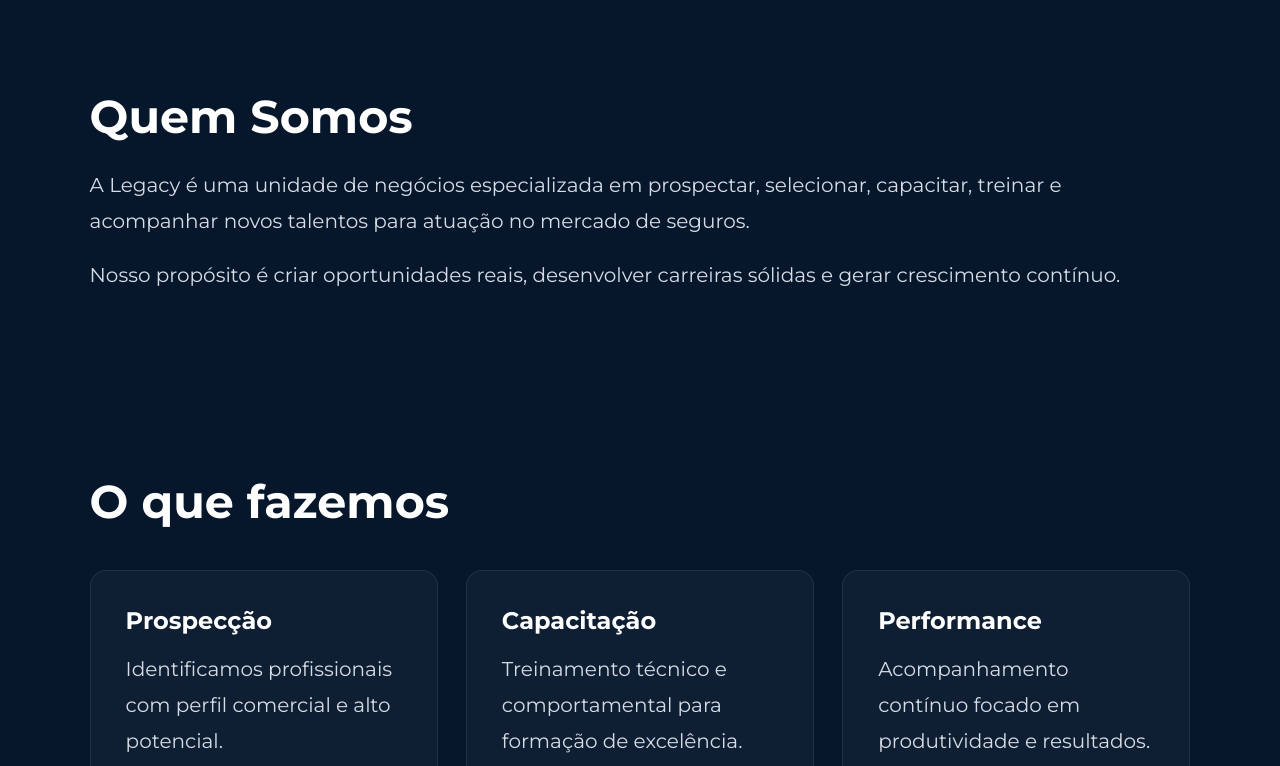
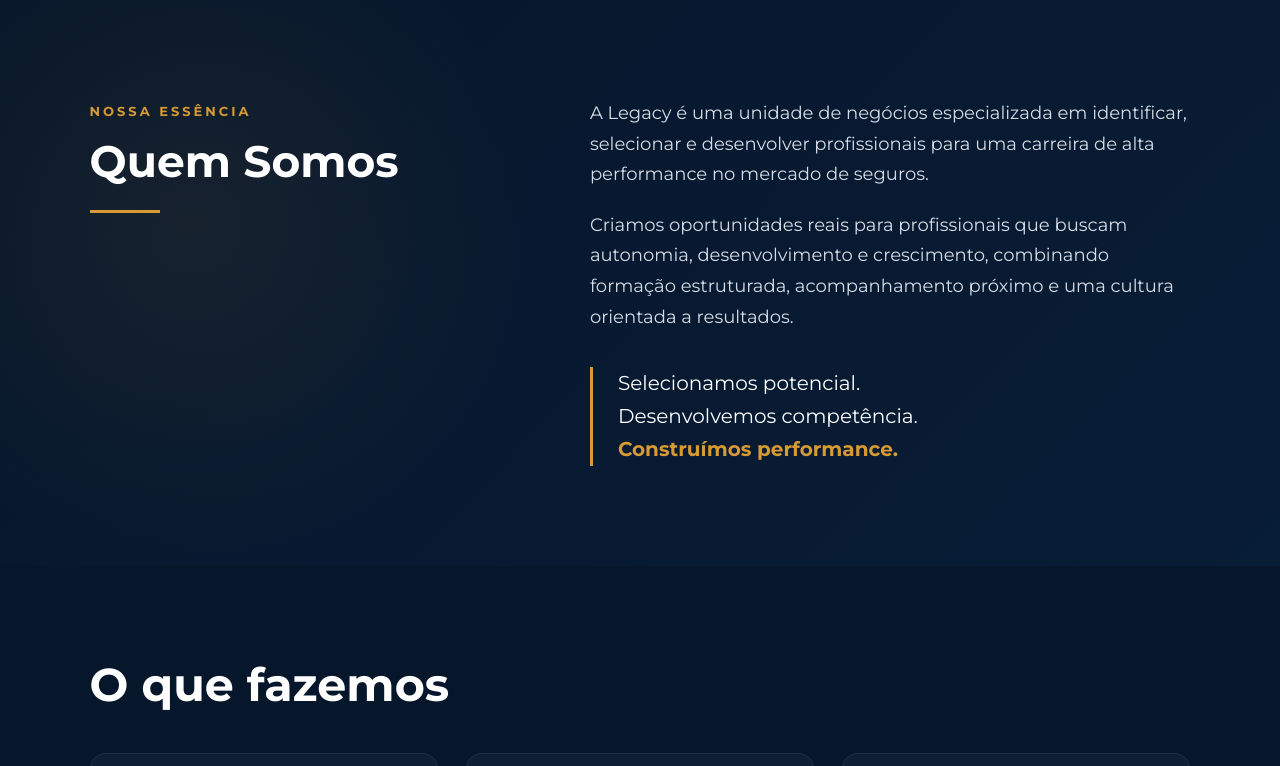
Before and after one commit to gustavosopli/legacyml-site, a plain HTML site: page index.html in a window 1280 px wide. Shown: the part 789-1555 px from the top of the page. Drawn offline with Linux system fonts and the light colour scheme.

Commit message:
Update index.html

```diff
--- a/index.html
+++ b/index.html
@@ -186,7 +186,84 @@
 }
 
 }
+.sobre-section{
+    padding:100px 7%;
+    background:
+        radial-gradient(circle at 15% 40%, rgba(216,154,50,.08), transparent 30%),
+        linear-gradient(135deg,#06162b 0%,#081d36 100%);
+}
 
+.sobre-grid{
+    max-width:1500px;
+    margin:auto;
+    display:grid;
+    grid-template-columns:.8fr 1.2fr;
+    gap:100px;
+    align-items:start;
+}
+
+.sobre-titulo{
+    padding-top:5px;
+}
+
+.eyebrow{
+    display:block;
+    color:var(--dourado);
+    font-size:13px;
+    font-weight:700;
+    letter-spacing:3px;
+    margin-bottom:18px;
+}
+
+.sobre-titulo h2{
+    font-size:44px;
+    line-height:1.1;
+    margin:0;
+}
+
+.linha-dourada{
+    width:70px;
+    height:3px;
+    background:var(--dourado);
+    margin-top:25px;
+}
+
+.sobre-conteudo p{
+    font-size:18px;
+    line-height:1.7;
+    color:var(--cinza);
+    max-width:760px;
+    margin-bottom:20px;
+}
+
+.manifesto{
+    margin-top:35px;
+    padding-left:25px;
+    border-left:3px solid var(--dourado);
+    font-size:20px;
+    line-height:1.65;
+    color:white;
+}
+
+.manifesto strong{
+    color:var(--dourado);
+}
+
+@media(max-width:980px){
+
+    .sobre-grid{
+        grid-template-columns:1fr;
+        gap:40px;
+    }
+
+    .sobre-section{
+        padding:70px 7%;
+    }
+
+    .sobre-titulo h2{
+        font-size:36px;
+    }
+}
 </style>
 </head>
 
@@ -225,20 +302,42 @@
 
 </section>
 
-<section id="sobre">
+<section id="sobre" class="sobre-section">
 
-<h2>Quem Somos</h2>
+  <div class="sobre-grid">
 
-<p>
-A Legacy é uma unidade de negócios especializada em prospectar, selecionar, capacitar, treinar e acompanhar novos talentos para atuação no mercado de seguros.
-</p>
+    <div class="sobre-titulo">
+      <span class="eyebrow">NOSSA ESSÊNCIA</span>
+      <h2>Quem Somos</h2>
 
-<p style="margin-top:18px;">
-Nosso propósito é criar oportunidades reais, desenvolver carreiras sólidas e gerar crescimento contínuo.
-</p>
+      <div class="linha-dourada"></div>
+    </div>
+
+    <div class="sobre-conteudo">
+
+      <p>
+        A Legacy é uma unidade de negócios especializada em identificar,
+        selecionar e desenvolver profissionais para uma carreira de alta
+        performance no mercado de seguros.
+      </p>
+
+      <p>
+        Criamos oportunidades reais para profissionais que buscam autonomia,
+        desenvolvimento e crescimento, combinando formação estruturada,
+        acompanhamento próximo e uma cultura orientada a resultados.
+      </p>
+
+      <div class="manifesto">
+        Selecionamos potencial.<br>
+        Desenvolvemos competência.<br>
+        <strong>Construímos performance.</strong>
+      </div>
+
+    </div>
+
+  </div>
 
 </section>
-
 <section id="servicos">
 
 <h2>O que fazemos</h2>
```
